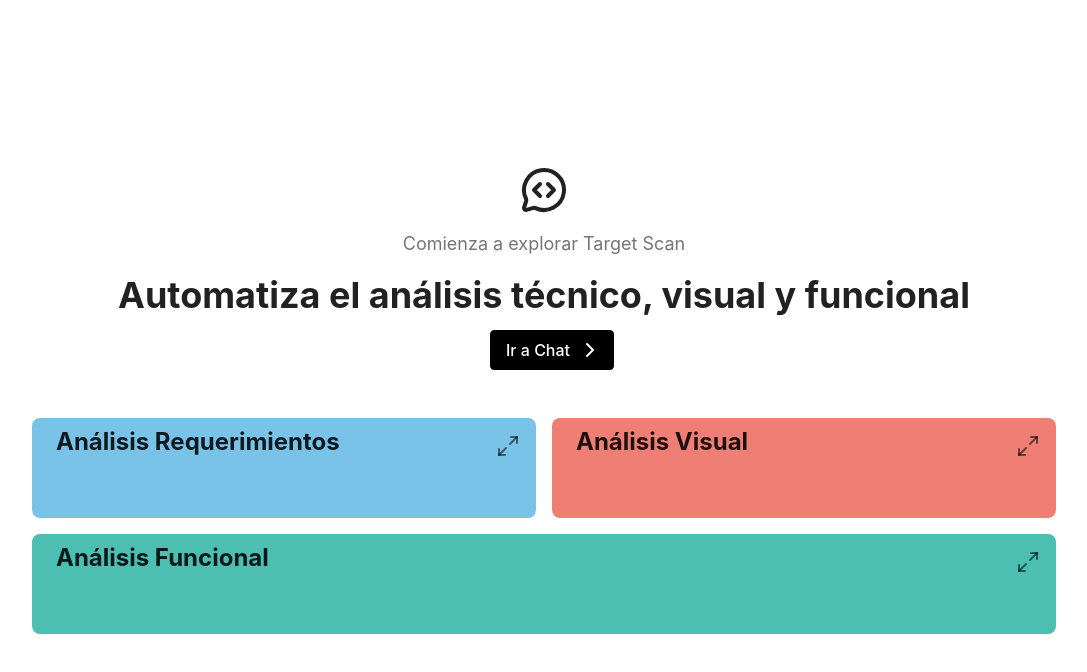
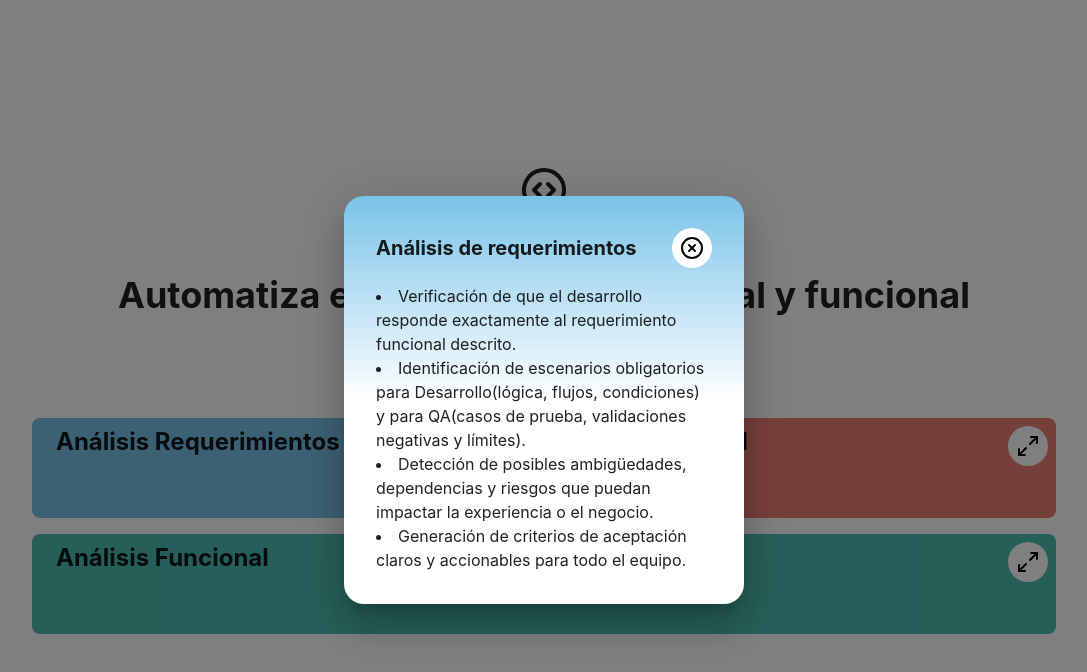
Before and after one commit to Aviancaswat/Target-Scan, a React (Vite) app: page / in a window 1280 px wide. Both pictures are taken after a click on the button 604 px from the left and 446 px from the top of the page. Shown: the top 672 px of the page, without its empty margins (96-1183 px from the left). Built offline with nearby package versions, Linux system fonts and the light colour scheme.

Commit message:
feat: se agrega animaciones

```diff
--- a/package.json
+++ b/package.json
@@ -16,6 +16,7 @@
     "@google/genai": "^1.30.0",
     "@mui/icons-material": "^7.3.5",
     "@mui/material": "^7.3.5",
+    "animate.css": "^4.1.1",
     "lucide-react": "^0.554.0",
     "react": "^19.2.0",
     "react-dom": "^19.2.0",
--- a/src/components/home/GridCustom.tsx
+++ b/src/components/home/GridCustom.tsx
@@ -1,11 +1,11 @@
-import { IconButton, Typography } from "@mui/material";
+import { Typography } from "@mui/material";
 import Box from "@mui/material/Box";
 import Grid from "@mui/material/Grid";
-import { Maximize2 } from "lucide-react";
+import ModalDetailsFeature from "./ModalDetailsFeature";
 
 export default function GridCustom() {
     return (
-        <Grid spacing={2} width={"80%"}>
+        <Grid spacing={2} width={"80%"} className="animate__animated animate__fadeIn animate__delay-0.5s">
             <Grid container size={{ xs: 12, md: 6 }} spacing={2}>
                 <Grid size={{ xs: 12, md: 6 }}>
                     <Box
@@ -39,9 +39,7 @@
                             >
                                 Análisis Requerimientos
                             </Typography>
-                            <IconButton>
-                                <Maximize2 />
-                            </IconButton>
+                            <ModalDetailsFeature type={1} />
                         </Box>
                     </Box>
                 </Grid>
@@ -77,9 +75,7 @@
                             >
                                 Análisis Visual
                             </Typography>
-                            <IconButton>
-                                <Maximize2 />
-                            </IconButton>
+                            <ModalDetailsFeature type={2} />
                         </Box>
                     </Box>
                 </Grid>
@@ -115,9 +111,7 @@
                             >
                                 Análisis Funcional
                             </Typography>
-                            <IconButton>
-                                <Maximize2 />
-                            </IconButton>
+                            <ModalDetailsFeature type={3} />
                         </Box>
                     </Box>
                 </Grid>
--- /dev/null
+++ b/src/components/home/ModalDetailsFeature.tsx
@@ -0,0 +1,108 @@
+import { IconButton } from '@mui/material';
+import Box from '@mui/material/Box';
+import Modal from '@mui/material/Modal';
+import Typography from '@mui/material/Typography';
+import { CircleX, Maximize2 } from 'lucide-react';
+import * as React from 'react';
+
+const style = {
+    position: 'absolute',
+    top: '50%',
+    left: '50%',
+    transform: 'translate(-50%, -50%)',
+    width: 400,
+    minWidth: 320,
+    maxWidth: "100%",
+    bgcolor: 'background.paper',
+    boxShadow: 24,
+    p: 4,
+    borderRadius: 5
+};
+
+interface ModalDetailsFeatureProps {
+    type: 1 | 2 | 3;
+}
+
+type dataFeatureType = {
+    title: string,
+    description: string[]
+}
+
+const dataFeature: dataFeatureType[] = [
+    {
+        title: "Análisis de requerimientos",
+        description: [
+            "Verificación de que el desarrollo responde exactamente al requerimiento funcional descrito.",
+            "Identificación de escenarios obligatorios para Desarrollo(lógica, flujos, condiciones) y para QA(casos de prueba, validaciones negativas y límites).",
+            "Detección de posibles ambigüedades, dependencias y riesgos que puedan impactar la experiencia o el negocio.",
+            "Generación de criterios de aceptación claros y accionables para todo el equipo."
+        ]
+    },
+    {
+        title: "Análisis visual (UI / Figma vs implementación)",
+        description: [
+            "Comparación de la interfaz implementada frente al diseño en Figma: layout, estructura y jerarquía de componentes.",
+            "Revisión de colores, tipografías, tamaños, espaciados, bordes, iconografía y estados (hover, active, disabled, errores, etc.).",
+            "Verificación de comportamiento responsive en distintos breakpoints (móvil, tablet, desktop).",
+            "Señalamiento de desviaciones visuales o inconsistencias con la guía de diseño, junto con recomendaciones para corregirlas."
+        ]
+    },
+    {
+        title: "Análisis técnico (código y buenas prácticas)",
+        description: [
+            "Validación de que el código cumple con los estándares definidos",
+            "Revisión de modularidad y legibilidad: funciones pequeñas, nombres descriptivos, separación de responsabilidades y ausencia de “monolitos” de código.",
+            "Evaluación de performance y mantenibilidad: uso adecuado de listeners, timers, condiciones y estructuras de datos.",
+            "Recomendaciones concretas para mejorar calidad, reducir deuda técnica y facilitar la automatización de pruebas."
+        ]
+    }
+]
+
+export default function ModalDetailsFeature(props: ModalDetailsFeatureProps) {
+    const [open, setOpen] = React.useState(false);
+    const handleOpen = () => setOpen(true);
+    const handleClose = () => setOpen(false);
+
+    return (
+        <div>
+            <IconButton
+                sx={{ background: "#fff", color: "#000" }}
+                onClick={handleOpen}
+            >
+                <Maximize2 />
+            </IconButton>
+            <Modal
+                open={open}
+                onClose={handleClose}
+                aria-labelledby="modal-modal-title"
+                aria-describedby="modal-modal-description"
+            >
+                <Box sx={{
+                    ...style,
+                    background: `${props.type === 1 ? "#79C3E8" : (props.type === 2 ? "#EF7F74" : "#4CBFB2")}`,
+                    backgroundImage: `linear-gradient(180deg, ${props.type === 1 ? "#79C3E8" : (props.type === 2 ? "#EF7F74" : "#4CBFB2")} 0%, rgba(255,255,255,1) 50%)`
+                }}>
+                    <Box
+                        display={"flex"}
+                        justifyContent={"space-between"}
+                        alignItems={"center"}
+                    >
+                        <Typography id="modal-modal-title" variant="h6" component="h2" fontWeight={"bold"}>
+                            {dataFeature[props.type - 1].title}
+                        </Typography>
+                        <IconButton onClick={handleClose} sx={{ background: "#fff", color: "#000" }}>
+                            <CircleX />
+                        </IconButton>
+                    </Box>
+                    <Typography id="modal-modal-description" sx={{ mt: 2 }}>
+                        {
+                            dataFeature[props.type - 1].description.map(e => (
+                                <li>{e}</li>
+                            ))
+                        }
+                    </Typography>
+                </Box>
+            </Modal>
+        </div>
+    );
+}
--- a/src/main.tsx
+++ b/src/main.tsx
@@ -1,11 +1,11 @@
 import CssBaseline from "@mui/material/CssBaseline";
 import { ThemeProvider } from '@mui/material/styles';
+import 'animate.css';
 import { StrictMode } from 'react';
 import { createRoot } from 'react-dom/client';
 import { BrowserRouter } from 'react-router-dom';
 import App from './App.tsx';
 import { theme } from './utils/theme.ts';
-
 
 createRoot(document.getElementById('root')!).render(
   <StrictMode>
--- a/src/pages/home.page.tsx
+++ b/src/pages/home.page.tsx
@@ -41,6 +41,7 @@
                             lg: "18px"
                         }
                     }}
+                    className="animate__animated animate__fadeInDown"
                 >
                     Comienza a explorar Target Scan
                 </Typography>
@@ -58,6 +59,7 @@
                             lg: "36px",
                         }
                     }}
+                    className="animate__animated animate__fadeInDown"
                 >
                     Automatiza el análisis técnico, visual y funcional
                 </Typography>
```
Also changed, not shown: 1 other file (tests, documents, lock files or other folders).
